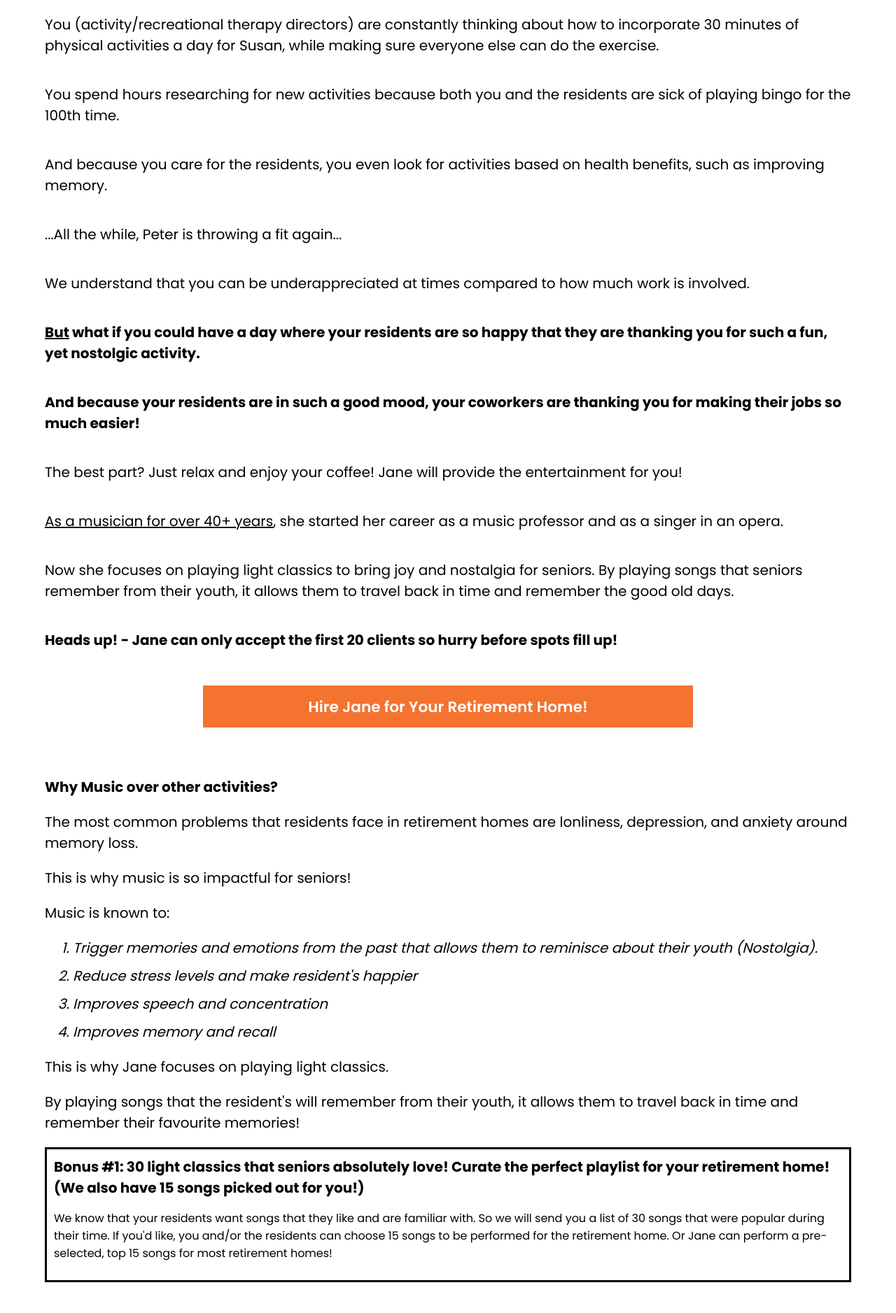
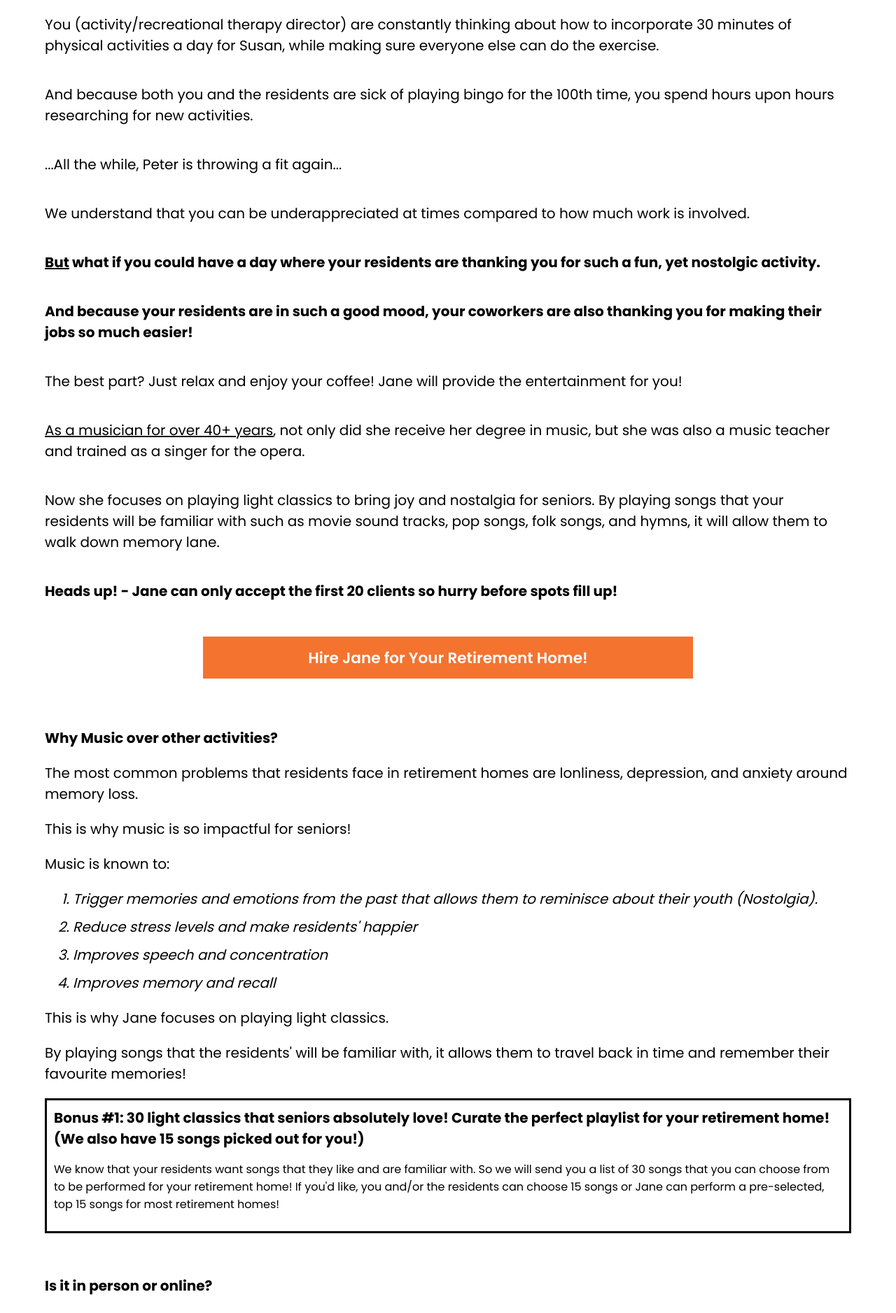
Before and after one commit to benyoo5222/Jane-website, a React (Create React App) app in the folder website/: page /why-jane in a window 1280 px wide. Shown: the part 680-2557 px from the top of the page at 70% size. Built offline with nearby package versions, Linux system fonts and the light colour scheme.

Commit message:
Changed copy

```diff
--- a/website/src/Components/Why-Jane/WhyJane.js
+++ b/website/src/Components/Why-Jane/WhyJane.js
@@ -50,18 +50,14 @@ const WhyJane = () => {
             hard.
           </p>
           <p>
-            You (activity/recreational therapy directors) are constantly
-            thinking about how to incorporate 30 minutes of physical activities
-            a day for Susan, while making sure everyone else can do the
-            exercise.
+            You (activity/recreational therapy director) are constantly thinking
+            about how to incorporate 30 minutes of physical activities a day for
+            Susan, while making sure everyone else can do the exercise.
           </p>
           <p>
-            You spend hours researching for new activities because both you and
-            the residents are sick of playing bingo for the 100th time.
-          </p>
-          <p>
-            And because you care for the residents, you even look for activities
-            based on health benefits, such as improving memory.
+            And because both you and the residents are sick of playing bingo for
+            the 100th time, you spend hours upon hours researching for new
+            activities.
           </p>
           <p>...All the while, Peter is throwing a fit again...</p>
           <p>
@@ -71,14 +67,13 @@ const WhyJane = () => {
           <p>
             <strong>
               <u>But</u> what if you could have a day where your residents are
-              so happy that they are thanking you for such a fun, yet nostolgic
-              activity.
+              thanking you for such a fun, yet nostolgic activity.
             </strong>
           </p>
           <p>
             <strong>
               And because your residents are in such a good mood, your coworkers
-              are thanking you for making their jobs so much easier!
+              are also thanking you for making their jobs so much easier!
             </strong>
           </p>
           <p>
@@ -86,14 +81,15 @@ const WhyJane = () => {
             the entertainment for you!
           </p>
           <p>
-            <u>As a musician for over 40+ years</u>, she started her career as a
-            music professor and as a singer in an opera.
+            <u>As a musician for over 40+ years</u>, not only did she receive
+            her degree in music, but she was also a music teacher and trained as
+            a singer for the opera.
           </p>
           <p>
             Now she focuses on playing light classics to bring joy and nostalgia
-            for seniors. By playing songs that seniors remember from their
-            youth, it allows them to travel back in time and remember the good
-            old days.
+            for seniors. By playing songs that your residents will be familiar
+            with such as movie sound tracks, pop songs, folk songs, and hymns,
+            it will allow them to walk down memory lane.
           </p>
 
           <p>
@@ -123,15 +119,15 @@ const WhyJane = () => {
                 Trigger memories and emotions from the past that allows them to
                 reminisce about their youth (Nostolgia).
               </li>
-              <li>Reduce stress levels and make resident's happier</li>
+              <li>Reduce stress levels and make residents' happier</li>
               <li>Improves speech and concentration</li>
               <li>Improves memory and recall</li>
             </ol>
             <p>This is why Jane focuses on playing light classics.</p>
             <p>
-              By playing songs that the resident's will remember from their
-              youth, it allows them to travel back in time and remember their
-              favourite memories!
+              By playing songs that the residents' will be familiar with, it
+              allows them to travel back in time and remember their favourite
+              memories!
             </p>
             <article className="bonus">
               <strong>
@@ -141,11 +137,11 @@ const WhyJane = () => {
               </strong>
               <p>
                 We know that your residents want songs that they like and are
-                familiar with. So we will send you a list of 30 songs that were
-                popular during their time. If you'd like, you and/or the
-                residents can choose 15 songs to be performed for the retirement
-                home. Or Jane can perform a pre-selected, top 15 songs for most
-                retirement homes!
+                familiar with. So we will send you a list of 30 songs that you
+                can choose from to be performed for your retirement home! If
+                you'd like, you and/or the residents can choose 15 songs or Jane
+                can perform a pre-selected, top 15 songs for most retirement
+                homes!
               </p>
             </article>
           </section>
@@ -154,7 +150,7 @@ const WhyJane = () => {
             <p>
               <strong>Is it in person or online?</strong>
             </p>
-            <p>Jane currently only performs online through Zoom.</p>
+            <p>Jane currently only perform online through Zoom.</p>
             <p>This makes sure that both Jane and the residents are safe.</p>
             <p>
               It also makes coordinating with you so much easier! Instead of
```
Also changed, not shown: 1 other file (tests, documents, lock files or other folders).
